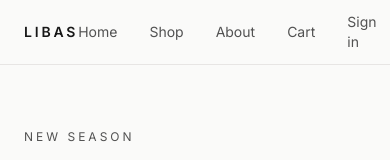
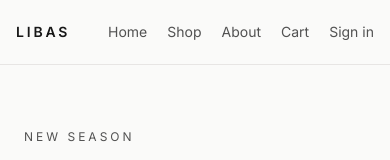
Before and after one commit to arbabarsalan/solestride, a React (Vite) app in the folder client/: page / in a window 390 px wide. Shown: the top 160 px of the page. Built offline with nearby package versions, Linux system fonts and the light colour scheme; no server answers.

Commit message:
Tighten header spacing and wrap cleanly on small screens

```diff
--- a/client/src/components/Header.jsx
+++ b/client/src/components/Header.jsx
@@ -17,16 +17,17 @@ export default function Header() {
 
   return (
     <header className="sticky top-0 z-10 border-b border-line bg-canvas/90 backdrop-blur">
-      <div className="mx-auto flex h-16 max-w-shell items-center justify-between px-6">
-        <Link to="/" className="text-sm font-semibold tracking-[0.2em]">
+      <div className="mx-auto flex min-h-16 max-w-shell flex-wrap items-center justify-between gap-y-2 px-4 py-2 sm:px-6 sm:py-0">
+        <Link to="/" className="text-sm font-semibold tracking-[0.2em] text-ink">
           LIBAS
         </Link>
-        <nav className="flex items-center gap-8 text-sm text-muted">
+        <nav className="flex flex-wrap items-center gap-x-5 gap-y-2 text-sm sm:gap-x-7">
           {links.map((l) => (
             <NavLink key={l.to} to={l.to} className={linkClass}>
               {l.label}
             </NavLink>
           ))}
+          <span aria-hidden="true" className="hidden h-4 w-px bg-line sm:block" />
           <Link to="/cart" className="text-muted transition-colors hover:text-ink">
             Cart{count > 0 && <span className="ml-1.5 text-xs">({count})</span>}
           </Link>
```
